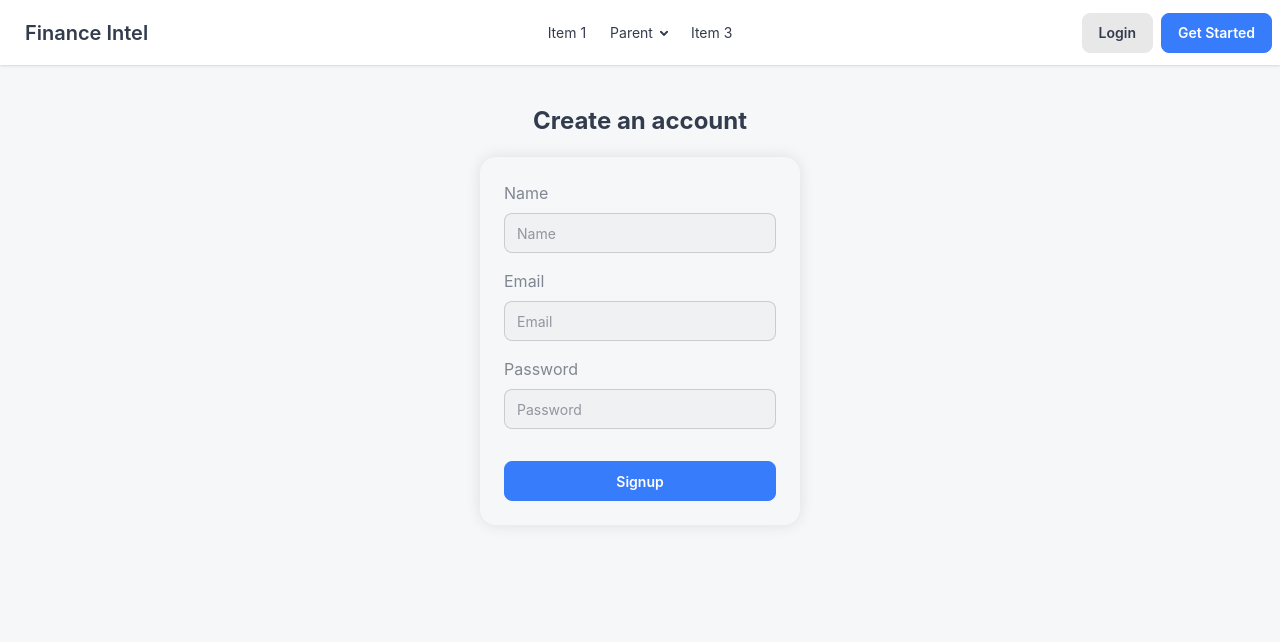
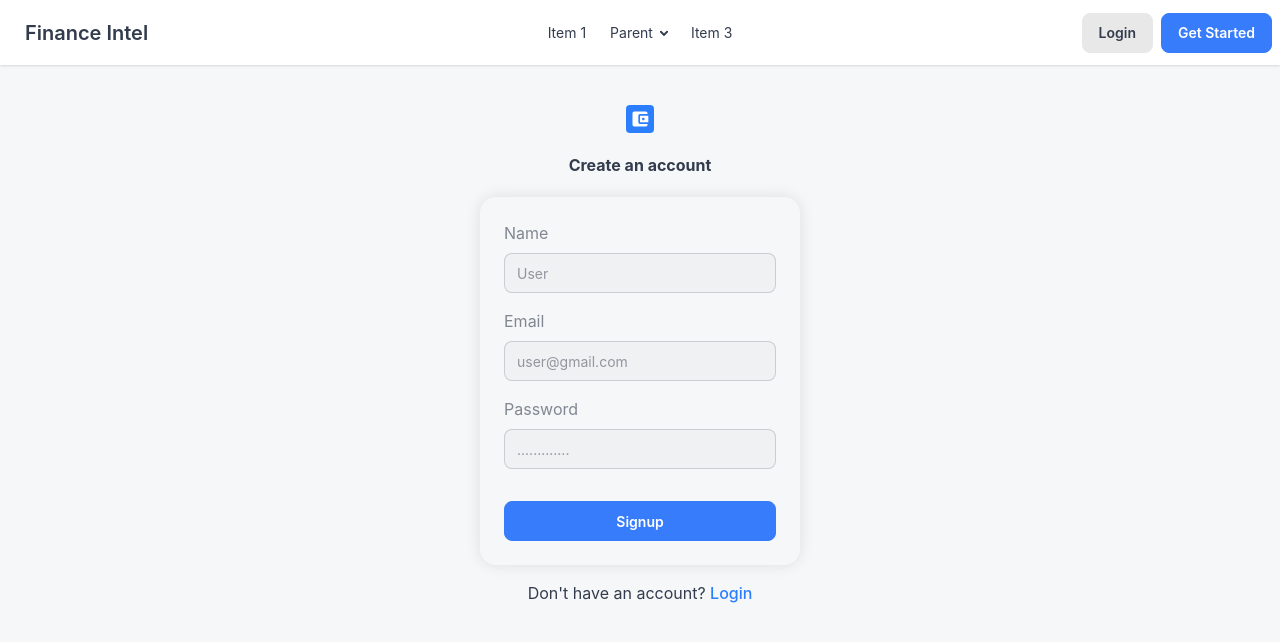
Before and after one commit to MohammedFaraan/expense-tracker-frontend, a React (Vite) app: page /signup in a window 1280 px wide. Shown: the top 642 px of the page. Built offline with nearby package versions, Linux system fonts and the light colour scheme; no server answers.

Commit message:
Complete Authentication

```diff
--- a/package.json
+++ b/package.json
@@ -16,6 +16,7 @@
     "react-dom": "^19.2.4",
     "react-hook-form": "^7.72.0",
     "react-hot-toast": "^2.6.0",
+    "react-icons": "^5.6.0",
     "react-router-dom": "^7.13.1",
     "tailwindcss": "^4.2.2"
   },
--- a/src/components/AuthForm.jsx
+++ b/src/components/AuthForm.jsx
@@ -2,7 +2,8 @@ import { useForm } from "react-hook-form";
 import { useAuth } from "../context/AuthContext";
 import authentication from "../services/auth.service";
 import toast from "react-hot-toast";
-import { useNavigate } from "react-router-dom";
+import { Link, useNavigate } from "react-router-dom";
+import { MdAccountBalanceWallet } from "react-icons/md";
 
 export default function AuthForm({ pageType }) {
   const { login, signup, user, isAuthenticated } = useAuth();
@@ -27,10 +28,11 @@ export default function AuthForm({ pageType }) {
       login(user, res.data.access_token);
       toast.success("Login successfull", { duration: 1500 });
       navigate("/");
-
     } catch (e) {
       console.log(e.response);
-      toast.error("Login failed! " + e.response?.data?.detail || "Network Error");
+      toast.error(
+        "Login failed! " + e.response?.data?.detail || "Network Error",
+      );
       console.error("Login Failed: ", e.response?.data?.detail || e.message);
     }
   };
@@ -45,16 +47,17 @@ export default function AuthForm({ pageType }) {
     try {
       const res = await authentication.signup(userData);
       const user = { email: res.data.email, name: res.data.name };
-      console.log(res)
+      console.log(res);
       signup(user, res.data.access_token);
       toast.success("Signup successfull", { duration: 1500 });
 
       navigate("/");
-
     } catch (e) {
       console.log(e.response);
       console.log(e.message);
-      toast.error("Signup failed! " + e.response?.data?.detail || "Network Error");
+      toast.error(
+        "Signup failed! " + e.response?.data?.detail || "Network Error",
+      );
       console.error("Signup Failed: ", e.response?.data?.detail || e.message);
     }
   };
@@ -73,7 +76,7 @@ export default function AuthForm({ pageType }) {
             <input
               type="text"
               className="input bg-base-200/40"
-              placeholder="Name"
+              placeholder="User"
               {...register("name", {
                 required: "Name is required",
                 minLength: {
@@ -91,7 +94,7 @@ export default function AuthForm({ pageType }) {
           <input
             type="email"
             className="input bg-base-200/40"
-            placeholder="Email"
+            placeholder="user@gmail.com"
             {...register("email", {
               required: "Email is required",
               pattern: {
@@ -108,7 +111,7 @@ export default function AuthForm({ pageType }) {
           <input
             type="password"
             className="input bg-base-200/40"
-            placeholder="Password"
+            placeholder="............."
             {...register("password", {
               required: "Password is required",
               minLength: {
@@ -129,7 +132,26 @@ export default function AuthForm({ pageType }) {
         <button className="btn btn-secondary w-full text-white mt-4">
           {pageType == "signup" ? "Signup" : "Login"}
         </button>
+
+
       </form>
+      <div className="mt-4">
+      {pageType == "login" ? (
+          <div className="text-center">
+            Don't have an account?{" "}
+            <Link to="/signup" className="text-blue-500 font-medium">
+              Signup
+            </Link>
+          </div>
+        ) : (
+          <div className="text-center">
+            Don't have an account?{" "}
+            <Link to="/login" className="text-blue-500 font-medium">
+              Login
+            </Link>
+          </div>
+        )}
+      </div>
     </div>
   );
 }
--- a/src/pages/Login.jsx
+++ b/src/pages/Login.jsx
@@ -1,11 +1,15 @@
+import { MdAccountBalanceWallet } from "react-icons/md";
 import AuthForm from "../components/AuthForm";
 
 function Login() {
-
   return (
     <div className="flex align-middle justify-center">
       <div className="mx-5 my-10 space-y-5">
-        <h1 className="font-bold text-2xl text-center">Welcome Back</h1>
+        <div className="w-7 rounded p-1 bg-blue-500 mx-auto">
+          <MdAccountBalanceWallet className="text-white text-xl" />
+        </div>
+
+        <h2 className="font-bold text-center">Welcome Back</h2>
         <AuthForm pageType="login" />
       </div>
     </div>
--- a/src/pages/Signup.jsx
+++ b/src/pages/Signup.jsx
@@ -1,10 +1,14 @@
+import { MdAccountBalanceWallet } from "react-icons/md";
 import AuthForm from "../components/AuthForm";
 
 function Signup() {
   return (
     <div className="flex align-middle justify-center">
       <div className="mx-5 my-10 space-y-5">
-        <h1 className="font-bold text-2xl text-center">Create an account</h1>
+        <div className="w-7 rounded p-1 bg-blue-500 mx-auto">
+          <MdAccountBalanceWallet className="text-white text-xl" />
+        </div>
+        <h2 className="font-bold text-center">Create an account</h2>
         <AuthForm pageType="signup" />
       </div>
     </div>
```
Also changed, not shown: 1 other file (tests, documents, lock files or other folders).
